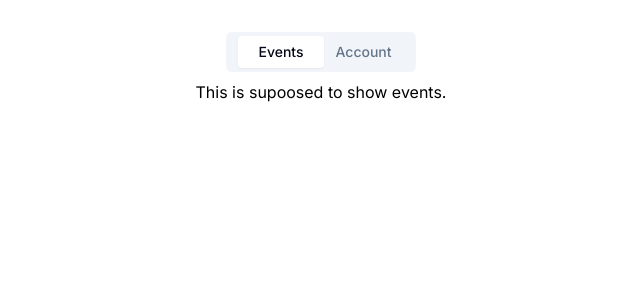
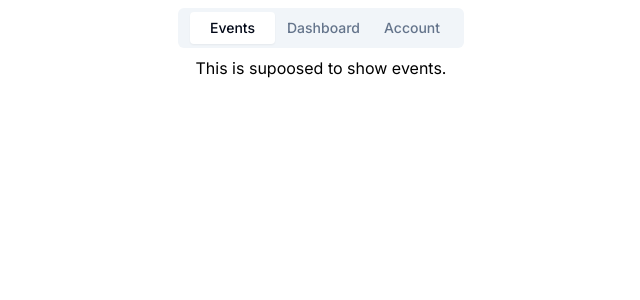
Before and after one commit to 4118adi/hallsight-app, a Next.js app: page / in a window 1280 px wide. Shown: the top 300 px of the page, without its empty margins (319-959 px from the left). Built offline with nearby package versions, Linux system fonts and the light colour scheme.

Commit message:
commit x

```diff
--- a/src/components/MainTab.tsx
+++ b/src/components/MainTab.tsx
@@ -5,10 +5,10 @@ import { Tabs, TabsContent, TabsList, TabsTrigger } from '@/components/ui/tabs'
 type Props = {}
 
 export default function MainTab({ }: Props) {
-    const isThirdTabEnabled = false;
+    const isThirdTabEnabled = true;
     return (
 
-        <div className='flex w-full px-0 justify-center'>
+        <div className='flex fixed top-2 w-full px-0 justify-center'>
             <Tabs defaultValue="events" className='w-[350px]'>
                 <div className='flex justify-center'>
                     <TabsList className='flex overflow-hidden w-auto px-3'>
```
